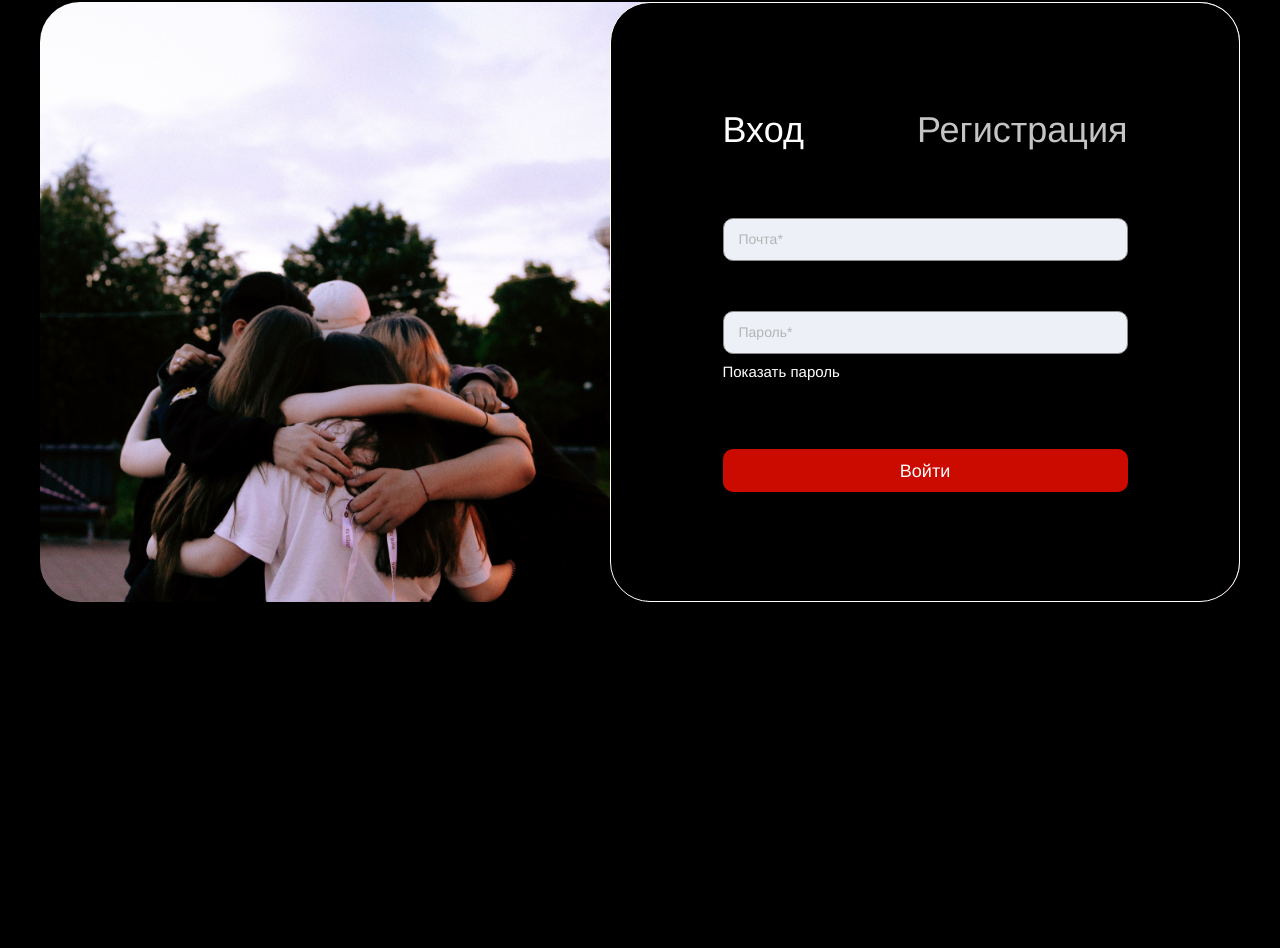
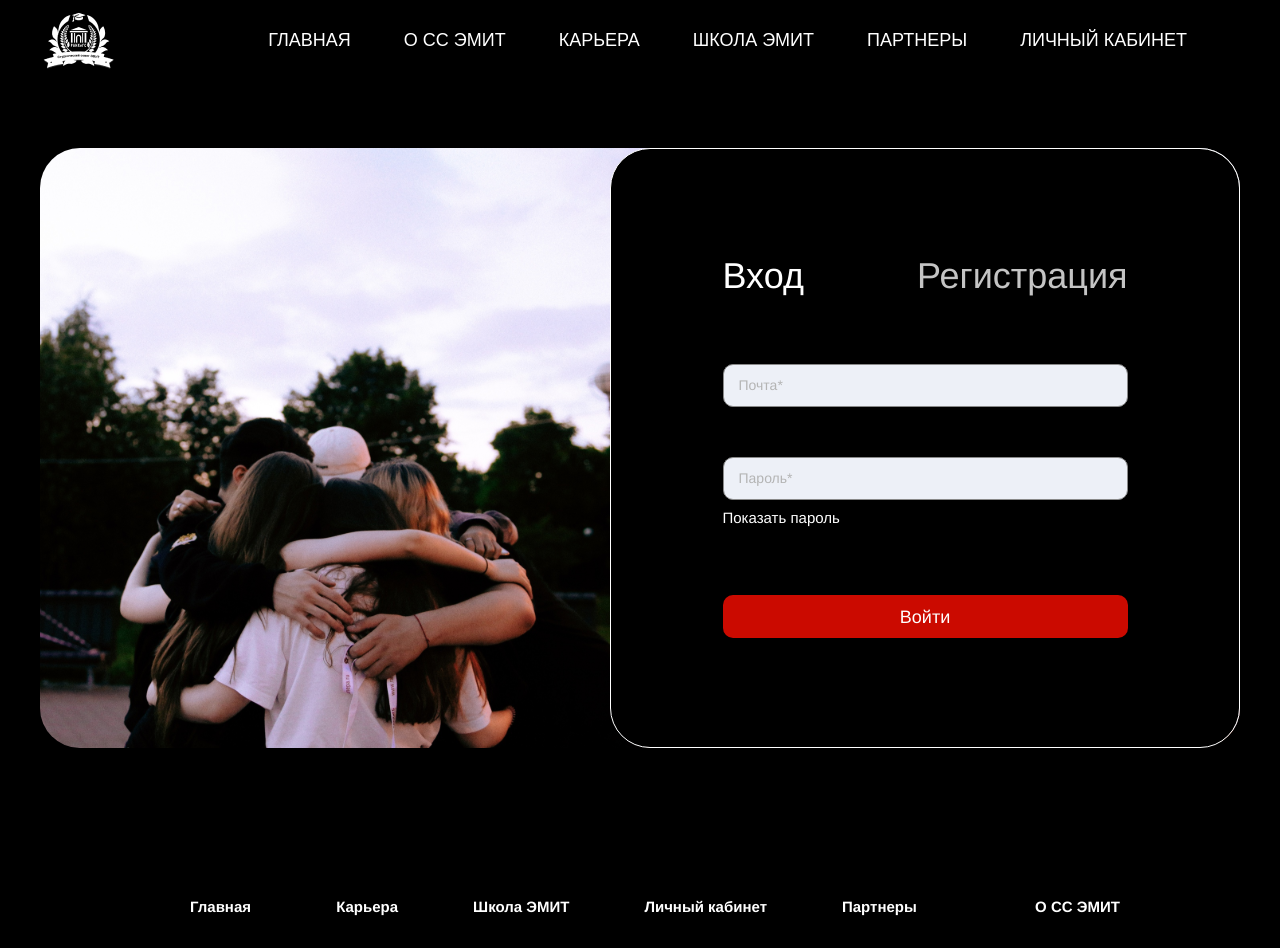
Before and after one commit to zaiden54/ss-emit-zaiden-fork, a React (Create React App) app in the folder frontend/: page /lk in a window 1280 px wide. Shown: the part 38-986 px from the top of the page. Before the commit the page ends 800 px from the top, so only its background shows below. Built offline with nearby package versions, Linux system fonts and the light colour scheme.

Commit message:
minor changes

```diff
--- a/frontend/src/hooks/auth.hook.js
+++ b/frontend/src/hooks/auth.hook.js
@@ -1,9 +1,13 @@
 import { useState, useCallback, useEffect } from "react"
+
+
+// const { login, logout } = useAuth()
 
 export const useAuth = () => {
     const [token, setToken] = useState(null)
     const [userId, setUserId] = useState(null)
 
+    // console.log('render')
 
     const login = useCallback( (jwtToken, id) => {
         setToken(jwtToken)
--- a/frontend/src/index.css
+++ b/frontend/src/index.css
@@ -687,6 +687,8 @@ body {
 
   background: #000;
 
+  margin-bottom: 150px;
+
   display: flex;
   justify-content: center;
 }
--- a/frontend/src/pages/AuthPage.js
+++ b/frontend/src/pages/AuthPage.js
@@ -1,11 +1,15 @@
 import React from "react";
 import { Login } from "../components/Login";
+import { Navbar } from '../components/Navbar';
+import { Footer } from '../components/Footer'
 
 
 export const Auth = () => {
     return (
         <div>
+            <Navbar />
             <Login />
+            <Footer />
         </div>
     )
 }
```
Also changed, not shown: 1 other file (tests, documents, lock files or other folders).
